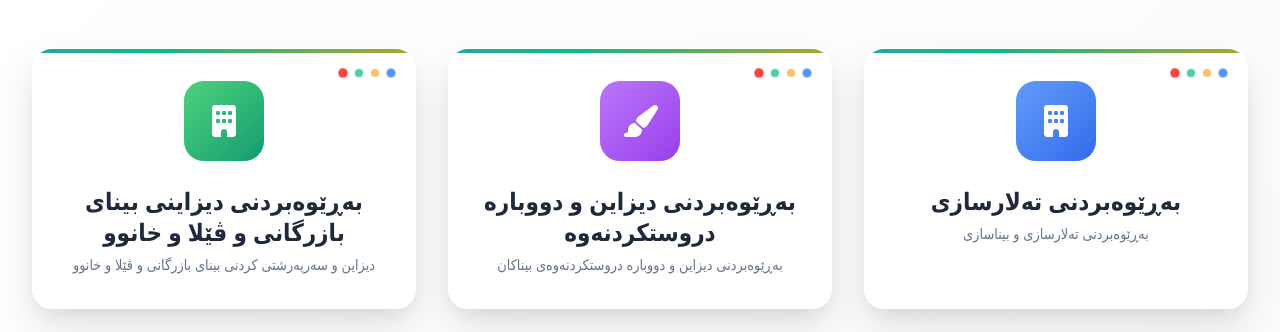
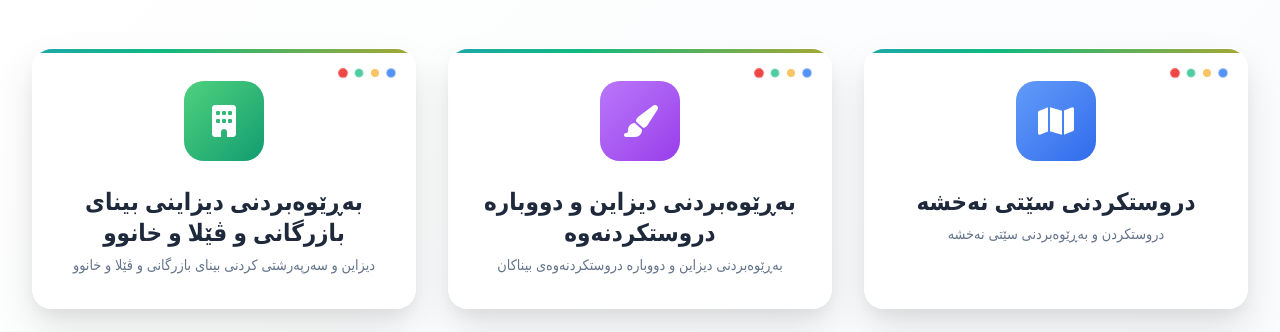
Before and after one commit to Rawezh0894/demak, a PHP site: page /pages/admin/admin_panel.php in a window 1280 px wide. Shown: the part 180-512 px from the top of the page. Run offline with PHP 8.4, Linux system fonts and the light colour scheme; a user stored in the database is signed in; data that the repository does not hold is empty; some libraries are stand-ins or nearby versions; some web fonts are replaced.

Commit message:
گۆڕانکاریە نوێیەکان

```diff
--- a/pages/admin/admin_panel.php
+++ b/pages/admin/admin_panel.php
@@ -401,7 +401,7 @@ $page_dir = 'rtl';
     <!-- Management Sections -->
     <div class="grid grid-cols-1 md:grid-cols-2 lg:grid-cols-3 gap-8 max-w-7xl mx-auto">
 
-        <!-- Section 1: Infrastructure Management -->
+        <!-- Section 1: Map Set Creation -->
         <a href="infrastructure_management.php" class="management-section p-8 text-center cursor-pointer">
             <div class="decorative-dots">
                 <div class="dot"></div>
@@ -411,11 +411,11 @@ $page_dir = 'rtl';
                 </div>
 
             <div class="section-icon bg-gradient-to-br from-blue-500 to-blue-600 mx-auto">
-                <i class="fas fa-building"></i>
+                <i class="fas fa-map"></i>
             </div>
 
-            <h3 class="section-title">بەڕێوەبردنی تەلارسازی</h3>
-            <p class="section-subtitle">بەڕێوەبردنی تەلارسازی و بیناسازی</p>
+            <h3 class="section-title">دروستکردنی سێتی نەخشە</h3>
+            <p class="section-subtitle">دروستکردن و بەڕێوەبردنی سێتی نەخشە</p>
         </a>
 
         <!-- Section 2: Design Reconstruction Management -->
```
